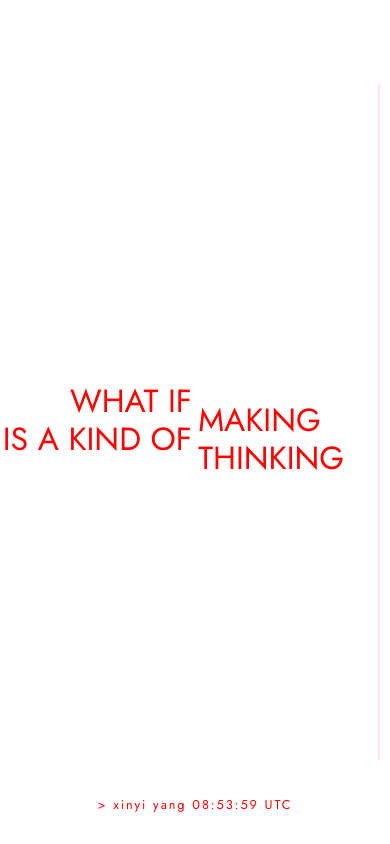
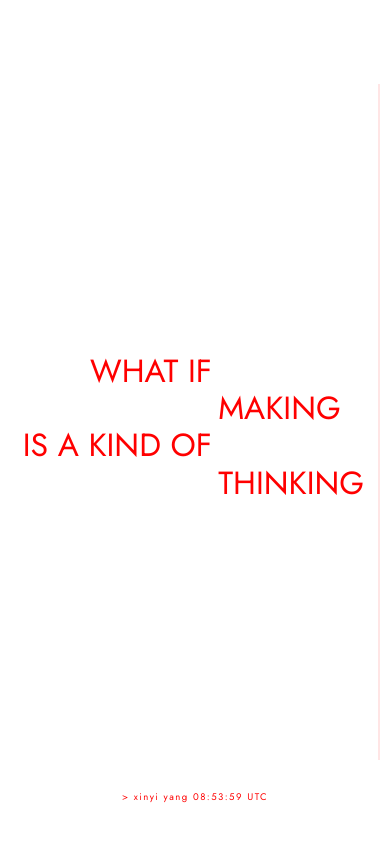
Before and after one commit to xyang43-ui/DEIFIED, a React (Vite) app: page / in a window 390 px wide. Built offline with nearby package versions, Linux system fonts and the light colour scheme.

Commit message:
update mobile view

```diff
--- a/src/components/IndexView.tsx
+++ b/src/components/IndexView.tsx
@@ -21,8 +21,34 @@ const IndexView: React.FC<IndexViewProps> = ({ onNavigate, setCursor }) => {
         return next;
       });
     };
+
+    let touchStartY = 0;
+    const handleTouchStart = (e: TouchEvent) => {
+      touchStartY = e.touches[0].clientY;
+    };
+
+    const handleTouchMove = (e: TouchEvent) => {
+      const touchY = e.touches[0].clientY;
+      const deltaY = touchStartY - touchY;
+      touchStartY = touchY; // Update for continuous movement
+
+      setProgress(prev => {
+        const next = Math.min(Math.max(prev + deltaY * 2.5, 0), 1000);
+        if (next >= 1000) setViewState('archive');
+        if (next <= 0) setViewState('home');
+        return next;
+      });
+    };
+
     window.addEventListener('wheel', scroll);
-    return () => window.removeEventListener('wheel', scroll);
+    window.addEventListener('touchstart', handleTouchStart);
+    window.addEventListener('touchmove', handleTouchMove, { passive: false });
+
+    return () => {
+      window.removeEventListener('wheel', scroll);
+      window.removeEventListener('touchstart', handleTouchStart);
+      window.removeEventListener('touchmove', handleTouchMove);
+    };
   }, []);
 
   const p = progress / 1000;
@@ -31,15 +57,15 @@ const IndexView: React.FC<IndexViewProps> = ({ onNavigate, setCursor }) => {
     <>
       <div className="custom-scrollbar"><div className="scrollbar-thumb" style={{ height: `${p * 100}%` }} /></div>
 
-      <div className="view-layer home-layout" style={{
+      <div className="view-layer home-layout mobile-stack" style={{
         opacity: 1 - p,
         transform: `scale(${1 - p * 0.1}) translateY(${-p * 50}vh)`,
         pointerEvents: viewState === 'home' ? 'auto' : 'none'
       }}>
-        <ScrambledText text="WHAT IF" isScrambling={hovered === 1} className="line-1" onMouseEnter={() => setHovered(1)} onMouseLeave={() => setHovered(null)} onClick={() => onNavigate('detail')} />
-        <TypewriterText initialText="MAKING" targetText="THINKING" isActive={hovered === 2} className="line-2" onMouseEnter={() => setHovered(2)} onMouseLeave={() => setHovered(null)} onClick={(w: string) => onNavigate('process', w)} />
-        <ScrambledText text="IS A KIND OF" isScrambling={hovered === 3} className="line-3" onMouseEnter={() => setHovered(3)} onMouseLeave={() => setHovered(null)} onClick={() => onNavigate('detail')} />
-        <TypewriterText initialText="THINKING" targetText="MAKING" isActive={hovered === 4} className="line-4" onMouseEnter={() => setHovered(4)} onMouseLeave={() => setHovered(null)} onClick={(w: string) => onNavigate('process', w)} />
+        <ScrambledText text="WHAT IF" isScrambling={hovered === 1} className="line-1 text-line" onMouseEnter={() => setHovered(1)} onMouseLeave={() => setHovered(null)} onClick={() => onNavigate('detail')} />
+        <TypewriterText initialText="MAKING" targetText="THINKING" isActive={hovered === 2} className="line-2 text-line" onMouseEnter={() => setHovered(2)} onMouseLeave={() => setHovered(null)} onClick={(w: string) => onNavigate('process', w)} />
+        <ScrambledText text="IS A KIND OF" isScrambling={hovered === 3} className="line-3 text-line" onMouseEnter={() => setHovered(3)} onMouseLeave={() => setHovered(null)} onClick={() => onNavigate('detail')} />
+        <TypewriterText initialText="THINKING" targetText="MAKING" isActive={hovered === 4} className="line-4 text-line" onMouseEnter={() => setHovered(4)} onMouseLeave={() => setHovered(null)} onClick={(w: string) => onNavigate('process', w)} />
       </div>
 
       <div className="view-layer archive-layout" style={{
--- a/src/components/WorkView.tsx
+++ b/src/components/WorkView.tsx
@@ -213,16 +213,17 @@ const WorkView: React.FC<{ onBack: () => void }> = ({ onBack }) => {
       const centerX = newNodes.reduce((acc, n) => acc + n.x, 0) / newNodes.length;
       const centerY = newNodes.reduce((acc, n) => acc + n.y, 0) / newNodes.length;
 
-      // Smoothly transition the transform to center the new nodes
-      // We use a target scale that ensures visibility (around 0.8 to 1.0)
-      const targetScale = 0.9;
+      // Responsive scale: much smaller on mobile to fit narrow screens
+      const isMobile = window.innerWidth < 768;
+      const targetScale = isMobile ? 0.5 : 0.9;
+
       setTransform({
         x: window.innerWidth / 2 - centerX * targetScale,
         y: window.innerHeight / 2 - centerY * targetScale,
         scale: targetScale
       });
-    }
-  };
+      }
+      };
 
   return (
     <div className="view-layer work-layout"
--- a/src/index.css
+++ b/src/index.css
@@ -230,6 +230,54 @@ body {
   z-index: 1000;
   color: var(--fg-color);
 }
+/* Responsive / Mobile Adjustments */
+@media (max-width: 768px) {
+  #custom-cursor { display: none !important; }
+  body { cursor: auto !important; }
+
+  .home-layout {
+    font-size: 8vw; /* Scale down for narrow screens */
+    padding: 0 20px;
+  }
+
+  .line-1, .line-2, .line-3, .line-4 {
+    margin: 0.2em 0;
+  }
+
+  .process-layout {
+    flex-direction: column;
+    overflow-y: auto !important;
+    padding: 20px;
+  }
+
+  .process-left, .process-right {
+    width: 100% !important;
+    height: auto !important;
+    position: relative !important;
+    overflow: visible !important;
+    padding: 0 !important;
+  }
+
+  .process-left {
+    margin-bottom: 2em;
+    font-size: 1.5rem !important;
+  }
+
+  .process-right {
+    font-size: 0.9rem !important;
+  }
+
+  .footer {
+    font-size: 0.6rem;
+    padding: 10px;
+  }
+
+  .archive-row {
+    height: 15vh;
+    font-size: 1.2rem;
+  }
+}
+
 .scrambled { font-family: inherit; }
 ::-webkit-scrollbar { width: 1px; }
 ::-webkit-scrollbar-thumb { background: var(--fg-color); }
```
